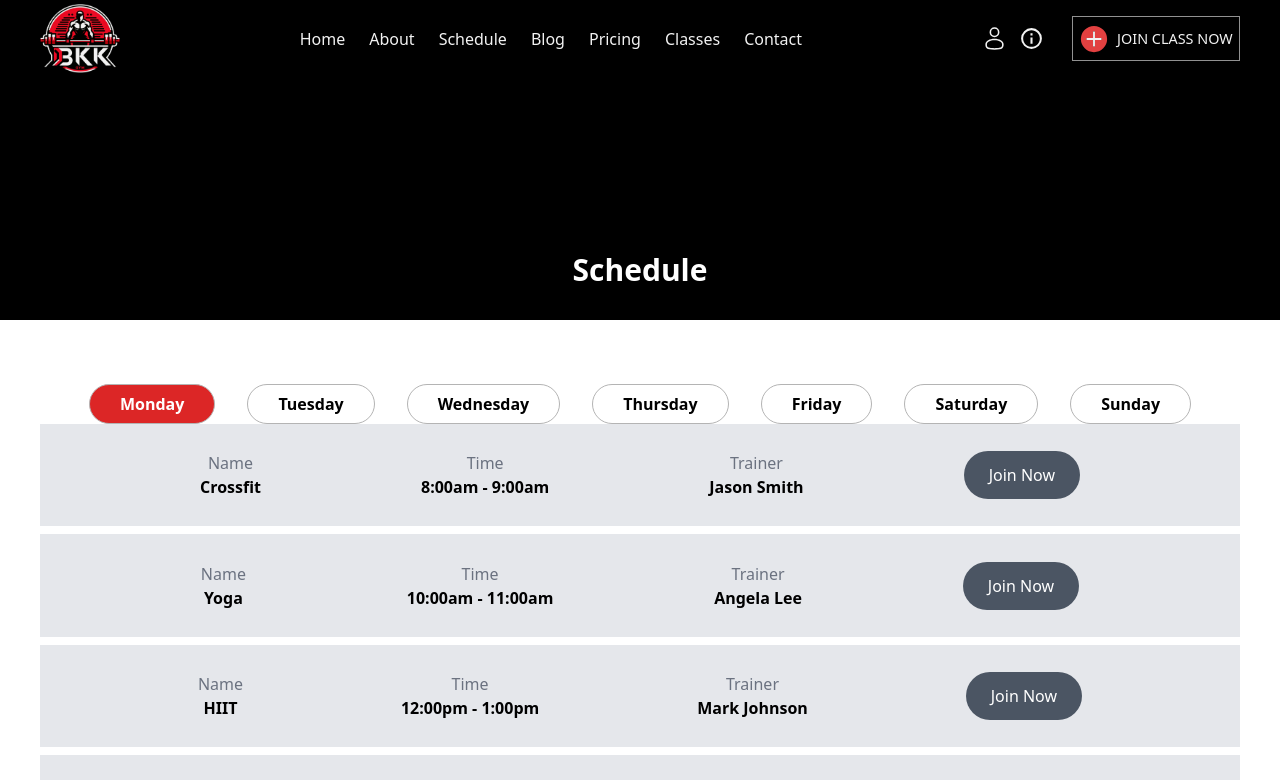
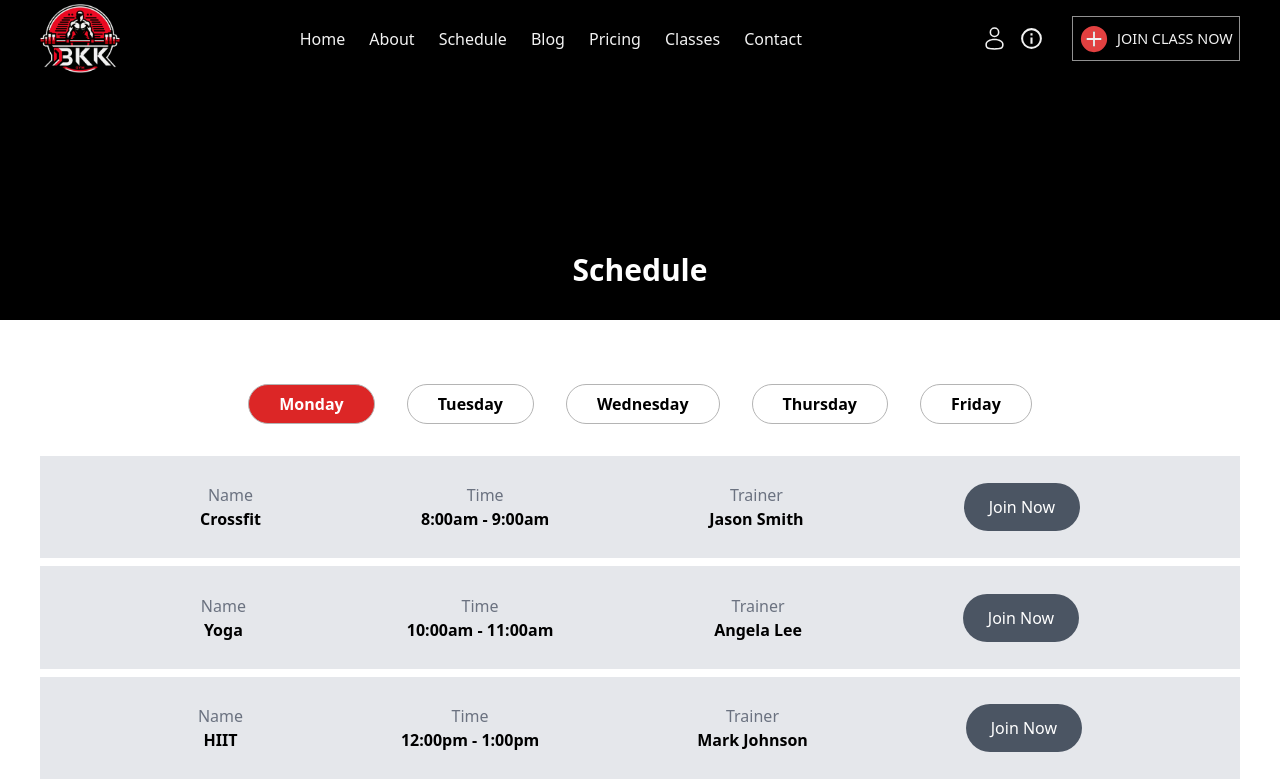
Before and after one commit to OnigiriKing/new-project, a React (Create React App) app: page /Schedule in a window 1280 px wide. Shown: the top 780 px of the page. Built offline with nearby package versions, Linux system fonts and the light colour scheme.

Commit message:
State implemented

```diff
--- a/src/components/scheduleComp/Schedule.jsx
+++ b/src/components/scheduleComp/Schedule.jsx
@@ -5,15 +5,7 @@ import scheduleList from "utils/data/chedule";
 export default function Schedule() {
   const [day, setDay] = React.useState("Monday");
 
-  const daysOfWeek = [
-    "Monday",
-    "Tuesday",
-    "Wednesday",
-    "Thursday",
-    "Friday",
-    "Saturday",
-    "Sunday",
-  ];
+  const daysOfWeek = ["Monday", "Tuesday", "Wednesday", "Thursday", "Friday"];
 
   return (
     <div class="w-full flex flex-col items-center">
@@ -28,13 +20,16 @@ export default function Schedule() {
                     ? "button-class-day-active"
                     : "button-class-day"
                 }
+                onClick={() => {
+                  setDay(day);
+                }}
               >
                 {day}
               </div>
             );
           })}
         </div>
-        <div class="flex flex-col gap-[.5rem]">
+        <div class="flex flex-col gap-[.5rem] mt-[2rem]">
           {Object.entries(scheduleList[day]).map(([key, data]) => (
             <div key={key} class="bg-gray-200">
               <div class="flex justify-evenly w-full py-[1.7rem]">
```
Also changed, not shown: src/dist/style.css.
